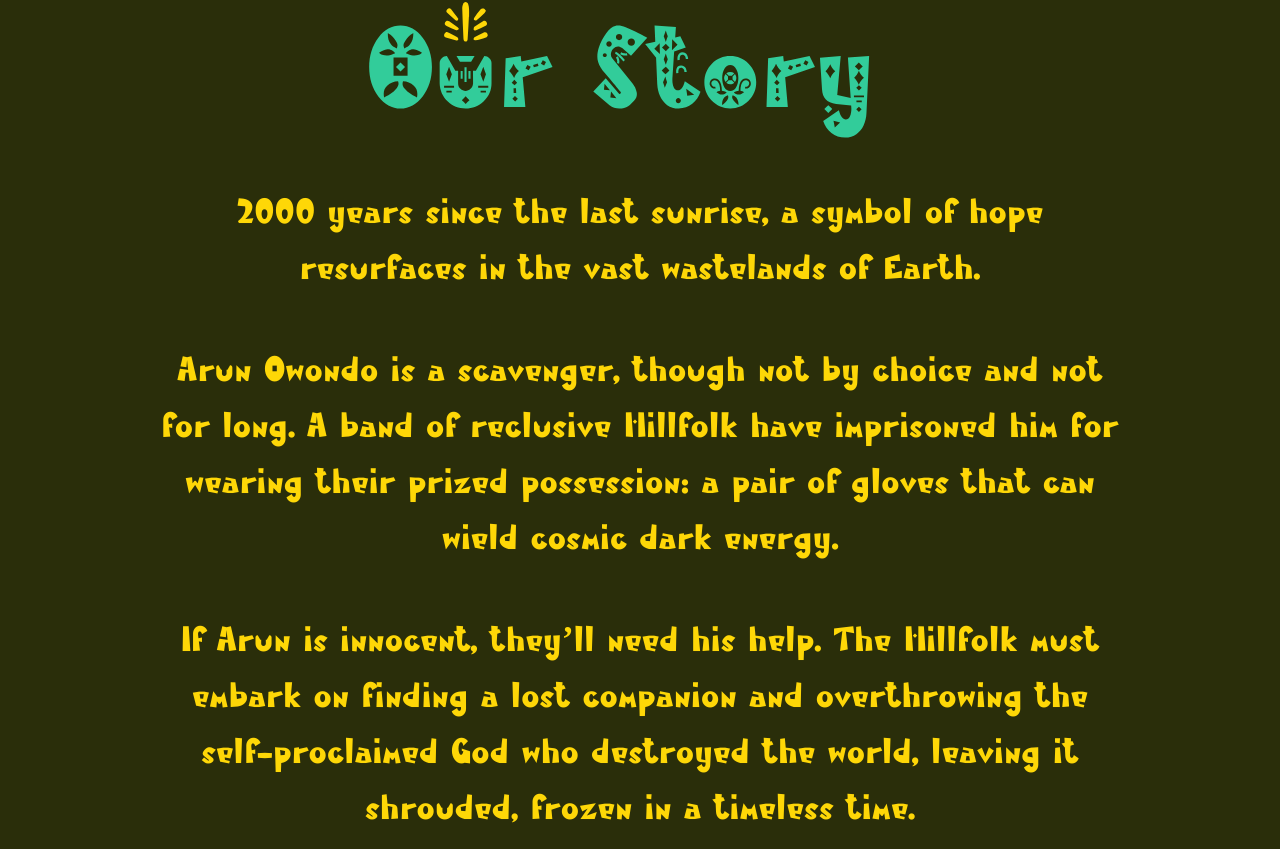
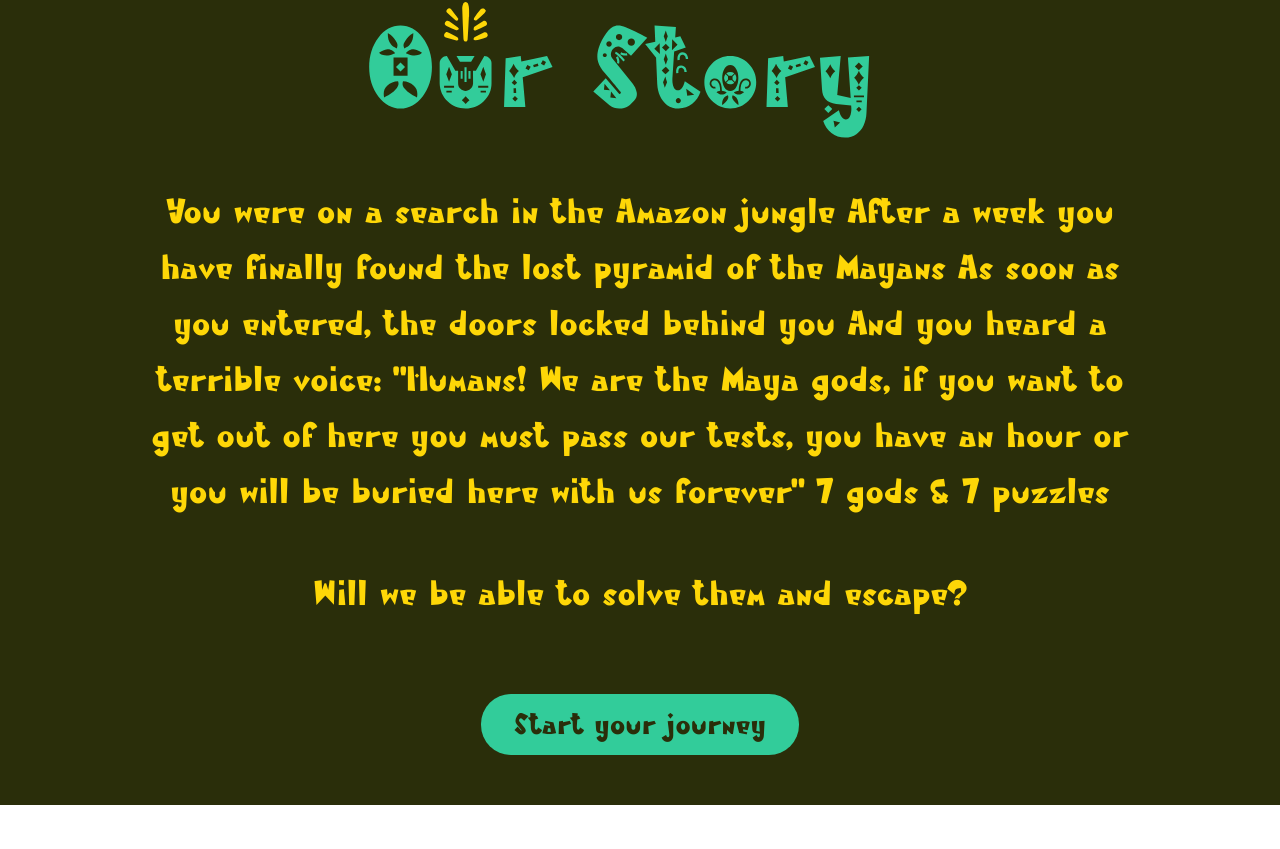
Before and after one commit to alisa-monkeytech/code-of-duty, a React (Create React App) app: page / in a window 1280 px wide. Shown: the part 1011-1860 px from the top of the page. After the commit the page ends 1816 px from the top, so only its background shows below. Built offline with nearby package versions, Linux system fonts and the light colour scheme.

Commit message:
changed the text

```diff
--- a/src/components/BeforeYouStart/BeforeYouStart.js
+++ b/src/components/BeforeYouStart/BeforeYouStart.js
@@ -17,7 +17,7 @@ function BeforeYouStart() {
                 <Title>BEFORE YOU START</Title>
                 <Subtitle>{subtitleText}</Subtitle>
                 <Paragraph>
-                Arun Owondo is a scavenger, though not by choice and not for long. A band of reclusive Hillfolk have imprisoned him for wearing their prized possession: a pair of gloves that can wield cosmic dark energy.
+                You can move between different stages and must think outside of the box ;)
                 </Paragraph>
 
                 <Button onClick={onClickHandler}>
--- a/src/components/Home/Home.js
+++ b/src/components/Home/Home.js
@@ -42,24 +42,19 @@ function Home() {
       <Content>
         <img src={HomeTitle} alt="Our Story" />
         <Paragraph>
-          2000 years since the last sunrise, a symbol of hope resurfaces in the
-          vast wastelands of Earth.
+        You were on a search in the Amazon jungle
+        After a week you have finally found the lost pyramid of the Mayans
+        As soon as you entered, the doors locked behind you
+        And you heard a terrible voice:
+        "Humans! We are the Maya gods, if you want to get out of here you must pass our tests, you have an hour or you will be buried here with us forever"
+        7 gods & 7 puzzles
         </Paragraph>
 
         <Paragraph>
-          Arun Owondo is a scavenger, though not by choice and not for long. A
-          band of reclusive Hillfolk have imprisoned him for wearing their
-          prized possession: a pair of gloves that can wield cosmic dark energy.
+        Will we be able to solve them and escape?
+
         </Paragraph>
 
-        <Paragraph>
-          If Arun is innocent, they’ll need his help. The Hillfolk must embark
-          on finding a lost companion and overthrowing the self-proclaimed God
-          who destroyed the world, leaving it shrouded, frozen in a timeless
-          time.
-        </Paragraph>
-
-        <Paragraph>But whilst their bodies begin one journey...</Paragraph>
 
         <Button onClick={onClickHandler}>Start your journey</Button>
       </Content>
```
